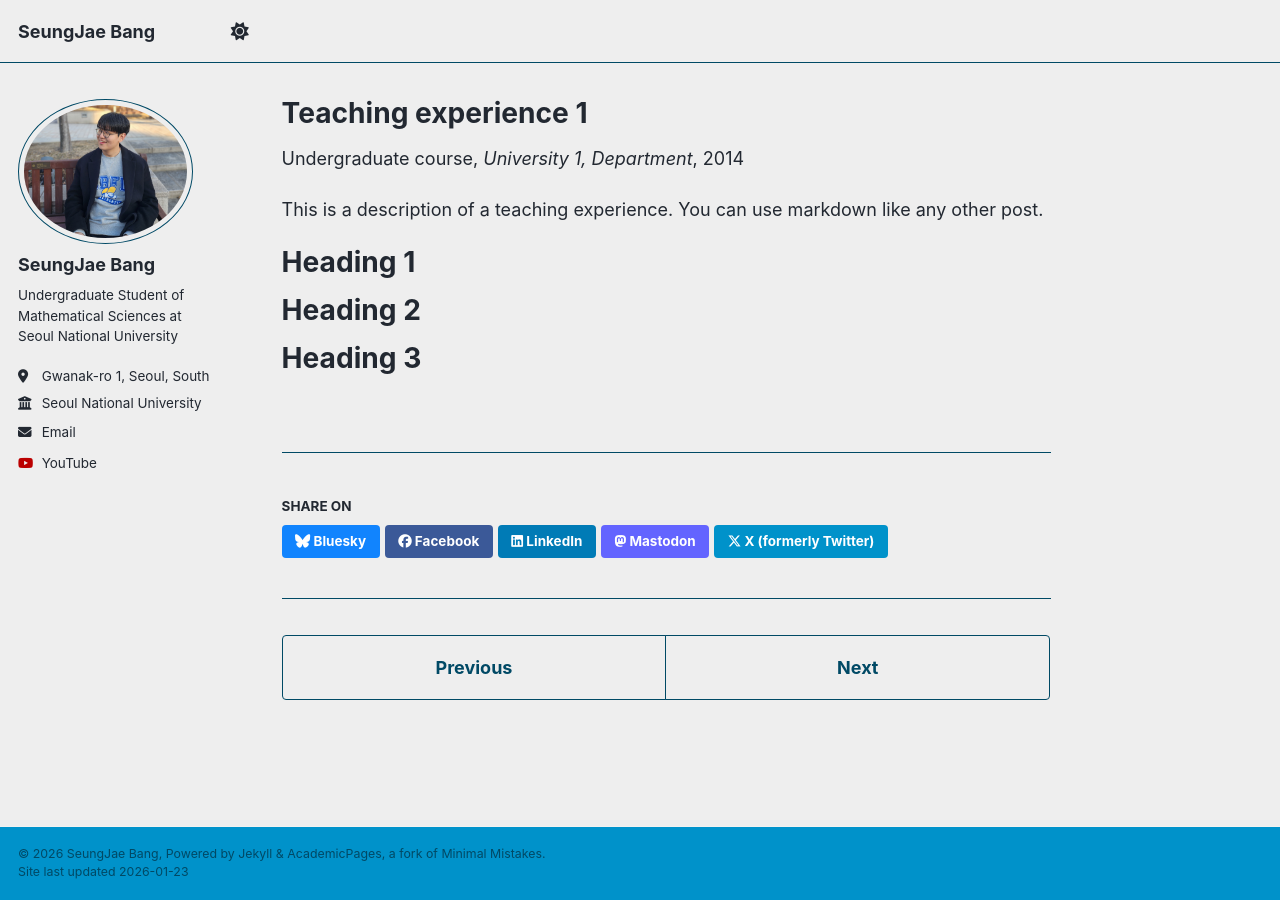
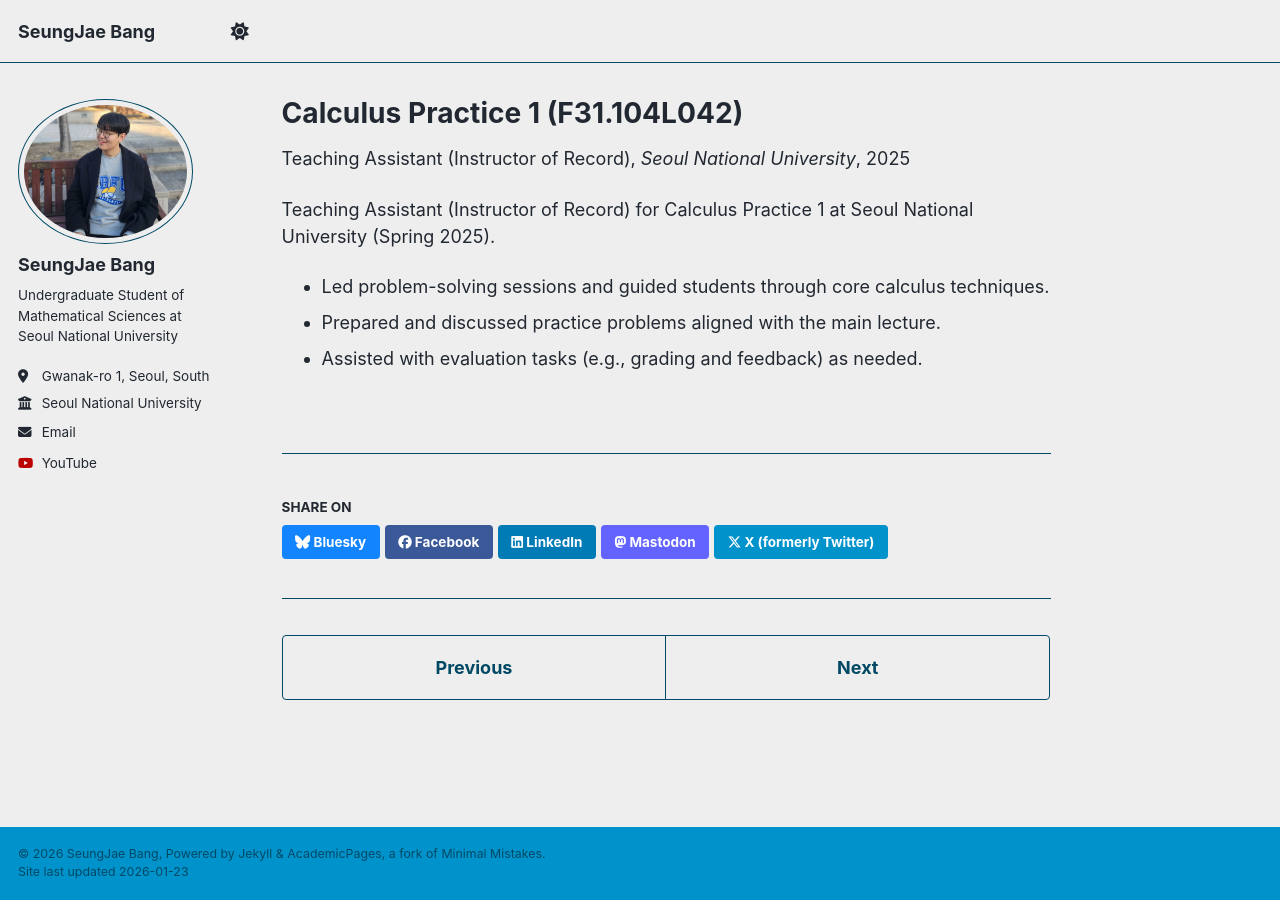
Before and after one commit to jae-s-bang/jae-s-bang.github.io, a Jekyll site: the page built from _teaching/2014-spring-teaching-1.md, in a window 1280 px wide. Built offline with Jekyll 4.4.1, drawn with Linux system fonts in a browser that asks for light colours; a script bundle is joined from its source files by our own code; library files that are not in the unit come from our copies.

Commit message:
Update 2014-spring-teaching-1.md

```diff
--- a/_teaching/2014-spring-teaching-1.md
+++ b/_teaching/2014-spring-teaching-1.md
@@ -1,20 +1,15 @@
 ---
-title: "Teaching experience 1"
+title: "Calculus Practice 1 (F31.104L042)"
 collection: teaching
-type: "Undergraduate course"
-permalink: /teaching/2014-spring-teaching-1
-venue: "University 1, Department"
-date: 2014-01-01
-location: "City, Country"
+type: "Teaching Assistant (Instructor of Record)"
+permalink: /teaching/2025-spring-calculus-practice-1/
+venue: "Seoul National University"
+date: 2025-03-01
+location: "Seoul, South Korea"
 ---
 
-This is a description of a teaching experience. You can use markdown like any other post.
+Teaching Assistant (Instructor of Record) for Calculus Practice 1 at Seoul National University (Spring 2025).
 
-Heading 1
-======
-
-Heading 2
-======
-
-Heading 3
-======
+- Led problem-solving sessions and guided students through core calculus techniques.
+- Prepared and discussed practice problems aligned with the main lecture.
+- Assisted with evaluation tasks (e.g., grading and feedback) as needed.
```
